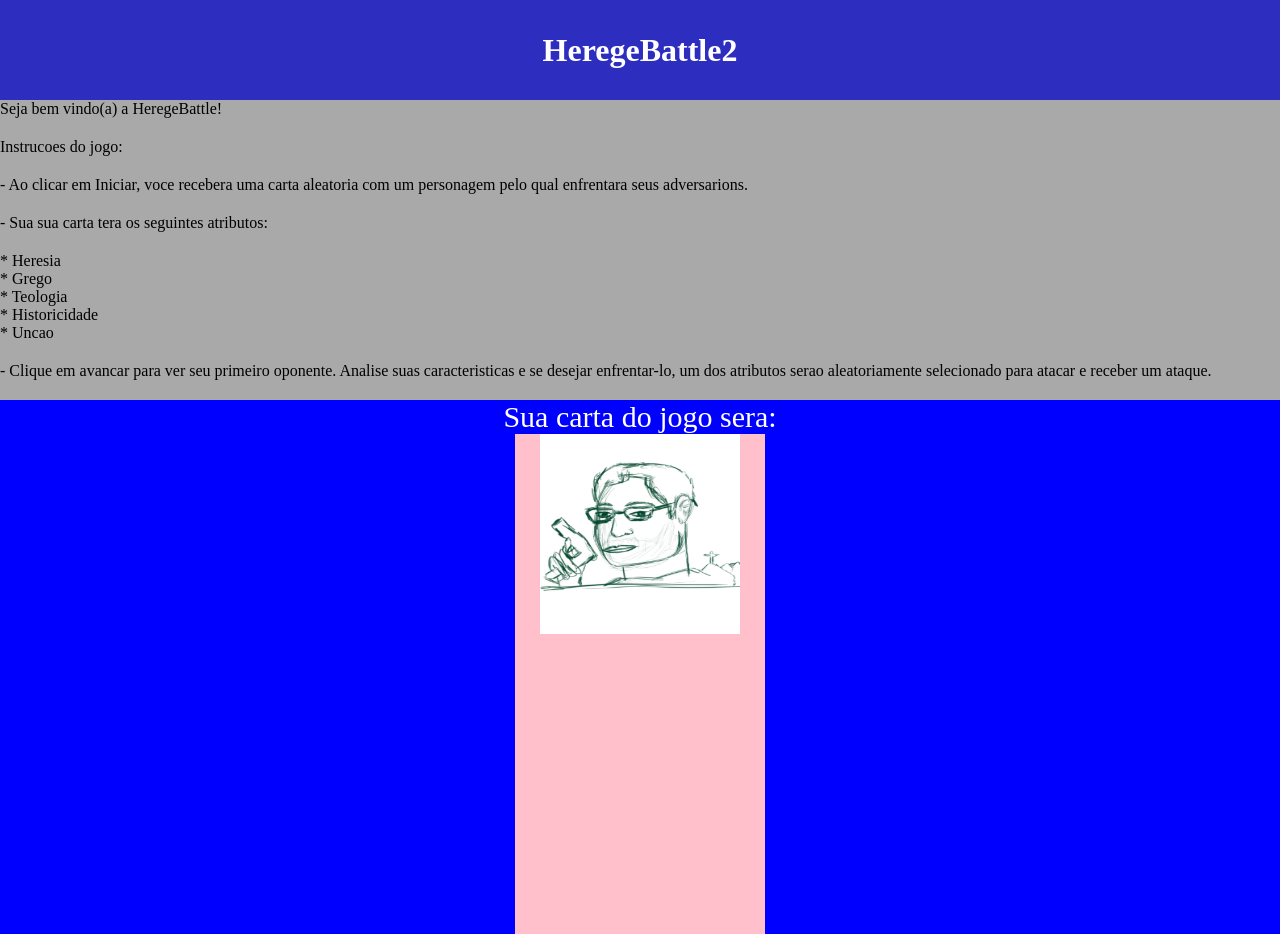
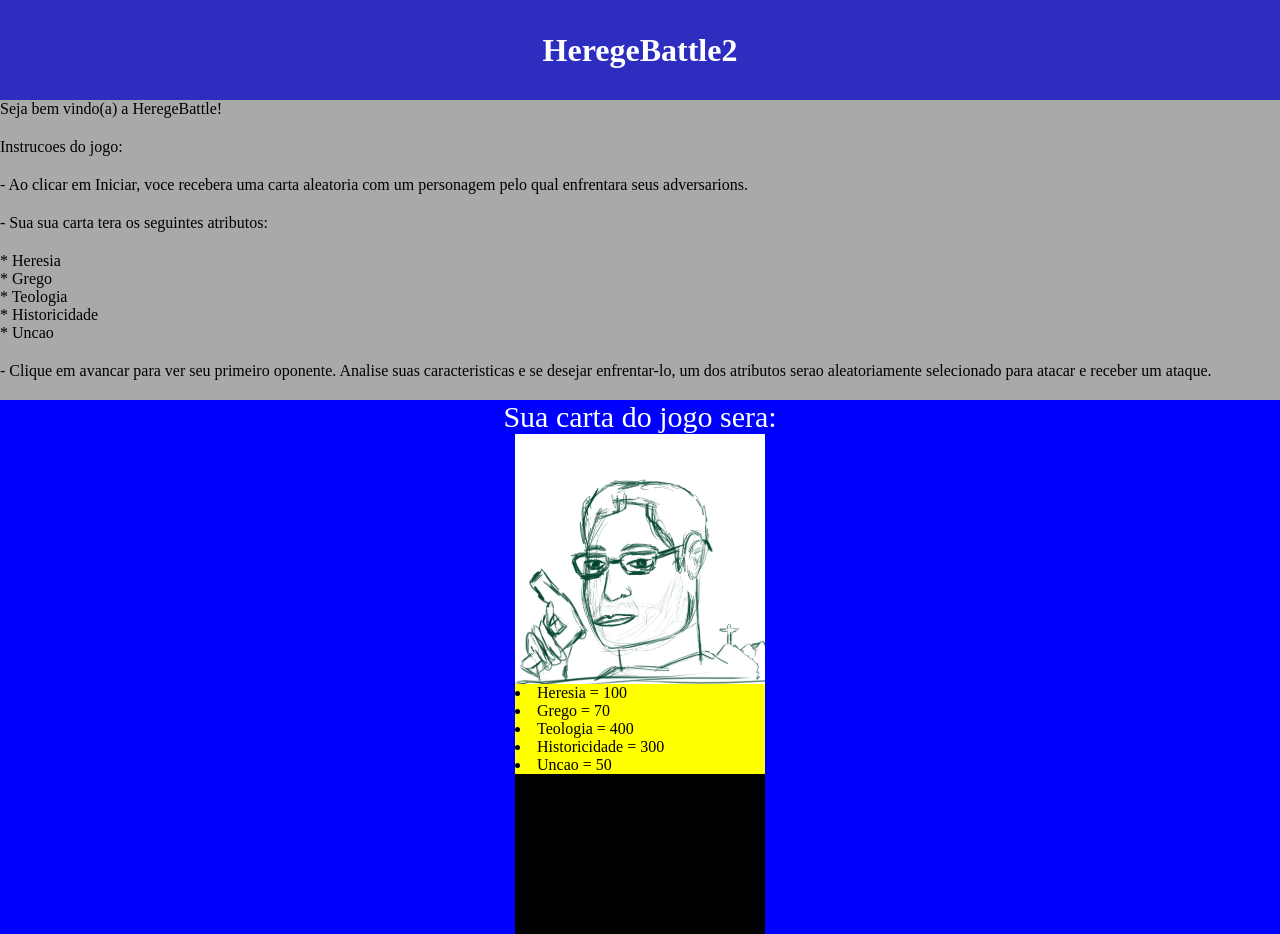
Before and after one commit to paulooliveira152012/heregeGame, a plain HTML site: page index.html in a window 1280 px wide. Both pictures are taken after a click on the button "INICIAR". Drawn offline with Linux system fonts and the light colour scheme.

Commit message:
able to dynamically display info

```diff
--- a/index.js
+++ b/index.js
@@ -16,7 +16,6 @@ var characters = []
 
 //start the game
 function start() {
-
 
     if(main.style.backgroundColor = "red") {
         main.style.backgroundColor = "blue";
@@ -37,33 +36,98 @@ function start() {
 
     //create a div where a random initial card will be displayed PINK!
     const initialCard = document.createElement('div');
-    // add classList
-    initialCard.classList.add('test');
-    // attach to the main section
+    //styling initial card
+    initialCard.style.width = '250px';
+    initialCard.style.height = '500px';
+    initialCard.style.backgroundColor = 'pink';
+    initialCard.style.margin = 'auto';
+    initialCard.style.display = 'flex';
+    initialCard.style.flexDirection = 'column';
+    initialCard.style.justifyContent = 'space-around';
+
+    //creating top section for initial card
+    const topSection = document.createElement('div');
+    topSection.style.width = '100%';
+    topSection.style.height = '250px';
+    topSection.style.backgroundColor = 'green';
+    //appending to initial card
+    initialCard.appendChild(topSection)
+
+    //creating bottom section for initial card
+    const bottomSection = document.createElement('div');
+    bottomSection.style.width = '100%';
+    bottomSection.style.height = '250px';
+    bottomSection.style.backgroundColor = 'black';
+    //appending to initial card
+    initialCard.appendChild(bottomSection)
+
+    // attach initialCard to the main section
     main.appendChild(initialCard);
 
 
     //container where images will be displayed
     const imagePlaceHolder = document.createElement('img');
-    imagePlaceHolder.style.width = ('200px');
-    imagePlaceHolder.style.height = ('200px');
+    imagePlaceHolder.style.width = ('100%');
+    imagePlaceHolder.style.height = ('auto');
     imagePlaceHolder.style.background = ('purple');
-    imagePlaceHolder.classList.add('myPicture');
+    // imagePlaceHolder.classList.add('myPicture');
 
 
+    // //characters card
 
-    //characters card
-    //array with all the images
+    // //array with all the images
     var charactersImages = new Array ("photos/cold.jpg", "photos/david.jpg", "photos/freirinha.jpg", "photos/itachi.jpg")
 
     //function to randomly choose an image
     function choosePic() {
         var randomNum = Math.floor(Math.random() * charactersImages.length);
         imagePlaceHolder.src = charactersImages[randomNum]
+
+        console.log(randomNum)
+
+        if(randomNum == 0) {
+            window.alert('cold')
+        }else if(randomNum == 1) {
+            window.alert('david')
+        }else if(randomNum == 2) {
+            window.alert('freirinha')
+        }else if(randomNum == 3) {
+            window.alert('itachi')
+        }
+
+        topSection.appendChild(imagePlaceHolder)
     }
 
-    initialCard.appendChild(imagePlaceHolder)
 
+    // //create card
+    // //create card div
+    // const card = document.createElement('div');
+    // card.style.width = ('100%');
+    // card.style.height = ('100%');
+    // card.style.backgroundColor = ('yellow');
+    // // card.style.marginTop = ('250px')
+    // // append card to 'initialCard'
+    // bottomSection.appendChild(card)
+
+
+    //function to add info to cold
+    function coldInfo() {
+        const attributes = [`Heresia = ${100} `, `Grego = ${70}`, `Teologia = ${400}`, `Historicidade = ${300}`, `Uncao = ${50}`]
+
+        for(let i = 0; i < attributes.length; i++) {
+            const list = document.createElement('li')
+            // list.style.innerHTML = attributes.length
+            list.innerText = attributes[i];
+
+            list.style.color= 'black'
+            list.style.backgroundColor=('yellow')
+
+            //append list to bottomSection
+            bottomSection.appendChild(list)
+        }
+    }
+
+    coldInfo()
 
 
 
--- a/style.css
+++ b/style.css
@@ -66,5 +66,7 @@ footer {
     background-color: pink;
     margin: auto;
     display: flex;
+
     justify-content: space-around;
+
 }
```
